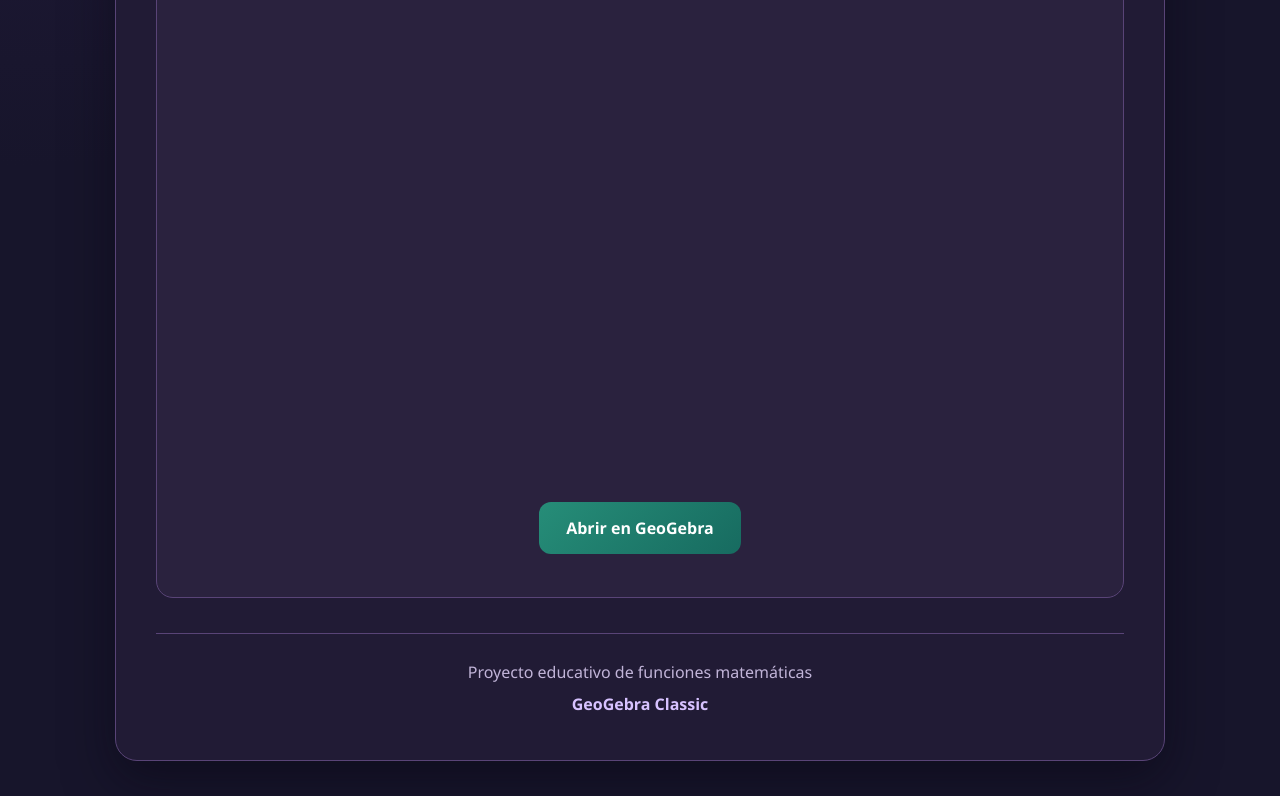
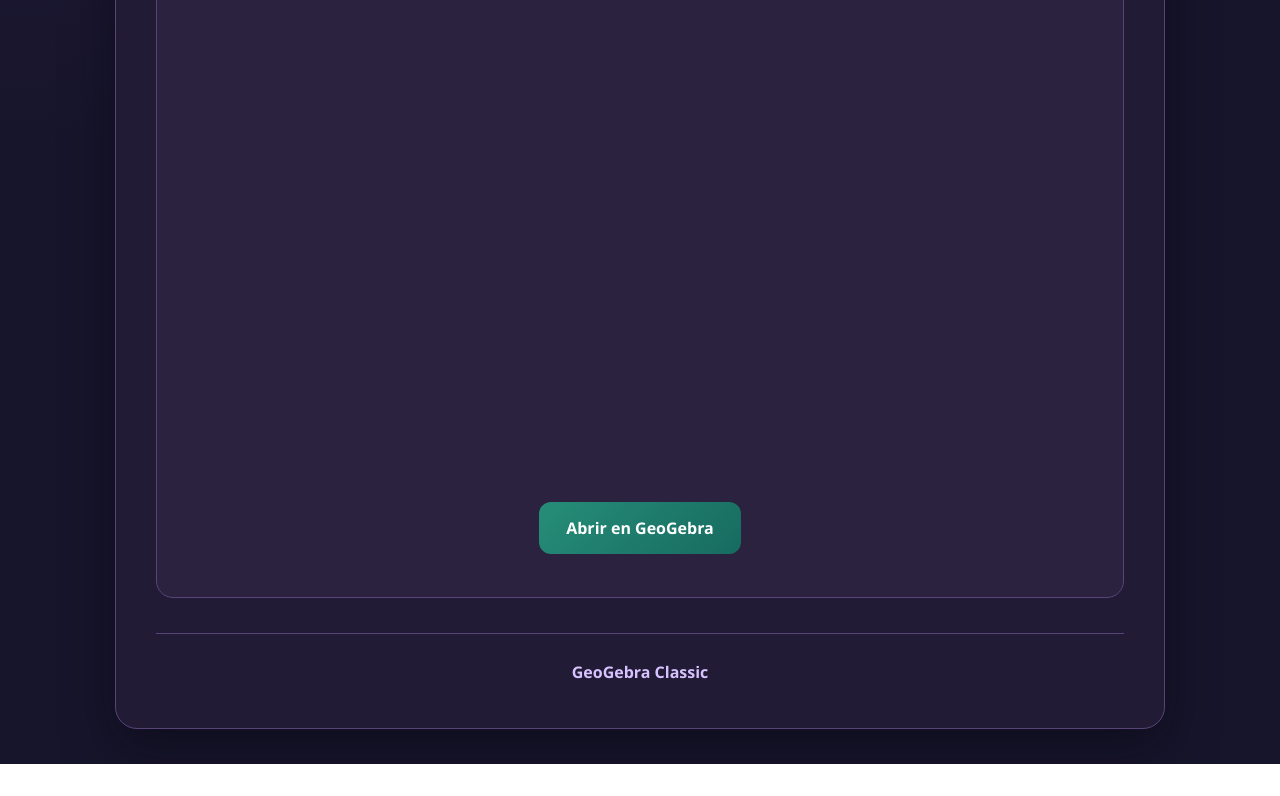
Before and after one commit to TKS-Grey/matematica, a plain HTML site: page index.html in a window 1280 px wide. Shown: the part 1600-2396 px from the top of the page. After the commit the page ends 2364 px from the top, so only its background shows below. Drawn offline with Linux system fonts and the light colour scheme.

Commit message:
Update index.html

```diff
--- a/index.html
+++ b/index.html
@@ -106,7 +106,6 @@
         </section>
 
         <footer class="enlaces">
-            <p>Proyecto educativo de funciones matemáticas</p>
             <a href="https://www.geogebra.org/classic?lang=es"
                target="_blank" rel="noopener">
                 GeoGebra Classic
```
